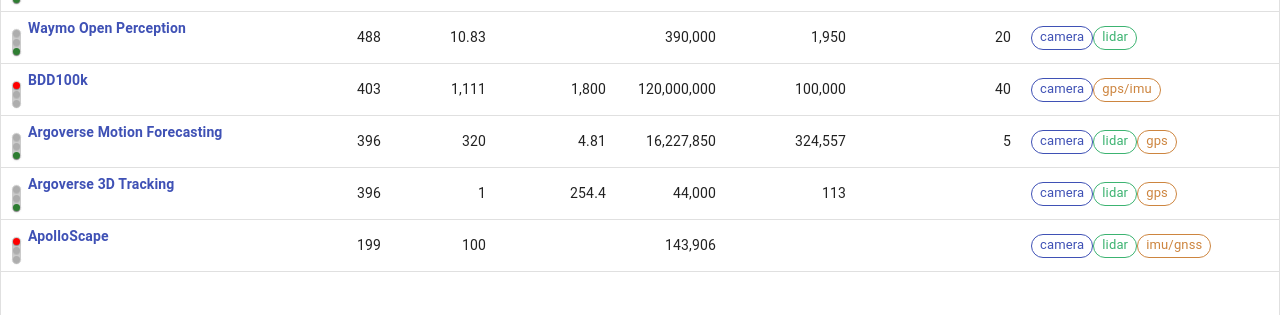
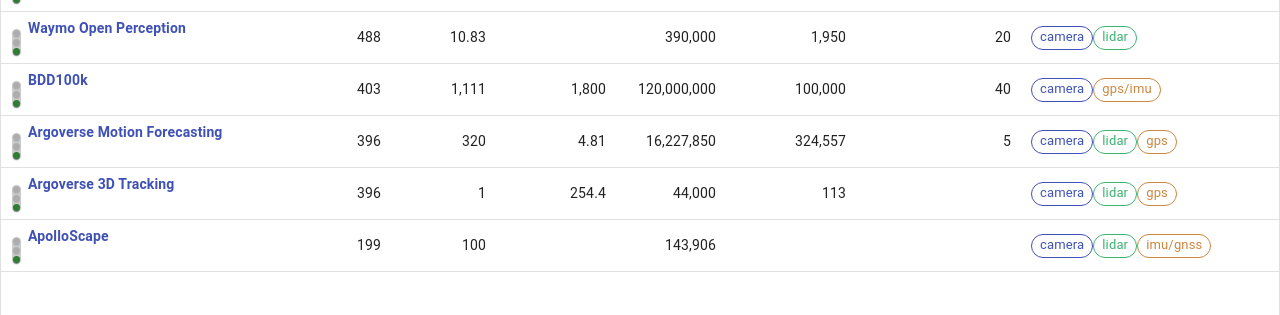
Before and after one commit to daniel-bogdoll/ad-datasets, a React (Create React App) app in the folder my-app/: page / in a window 1280 px wide. Shown: the part 421-736 px from the top of the page. Built offline with nearby package versions, Linux system fonts and the light colour scheme.

Commit message:
bug fix, light indicator accepts arxiv or DOI

```diff
--- a/my-app/src/columns.js
+++ b/my-app/src/columns.js
@@ -23,8 +23,8 @@
         }
     });
     console.log(dataset.getValue(dataset.id, 'DOI'))
-    if (dataset.getValue(dataset.id, 'DOI')===undefined||dataset.getValue(dataset.id, 'href')===undefined||
-        dataset.getValue(dataset.id, 'id')===undefined) {
+    if ((dataset.getValue(dataset.id, 'DOI')===undefined && !dataset.getValue(dataset.id, 'relatedPaper').includes("arxiv"))||
+        dataset.getValue(dataset.id, 'href')===undefined|| dataset.getValue(dataset.id, 'id')===undefined) {
         return 2;
     } else if(test===1){
         return 1;
```
